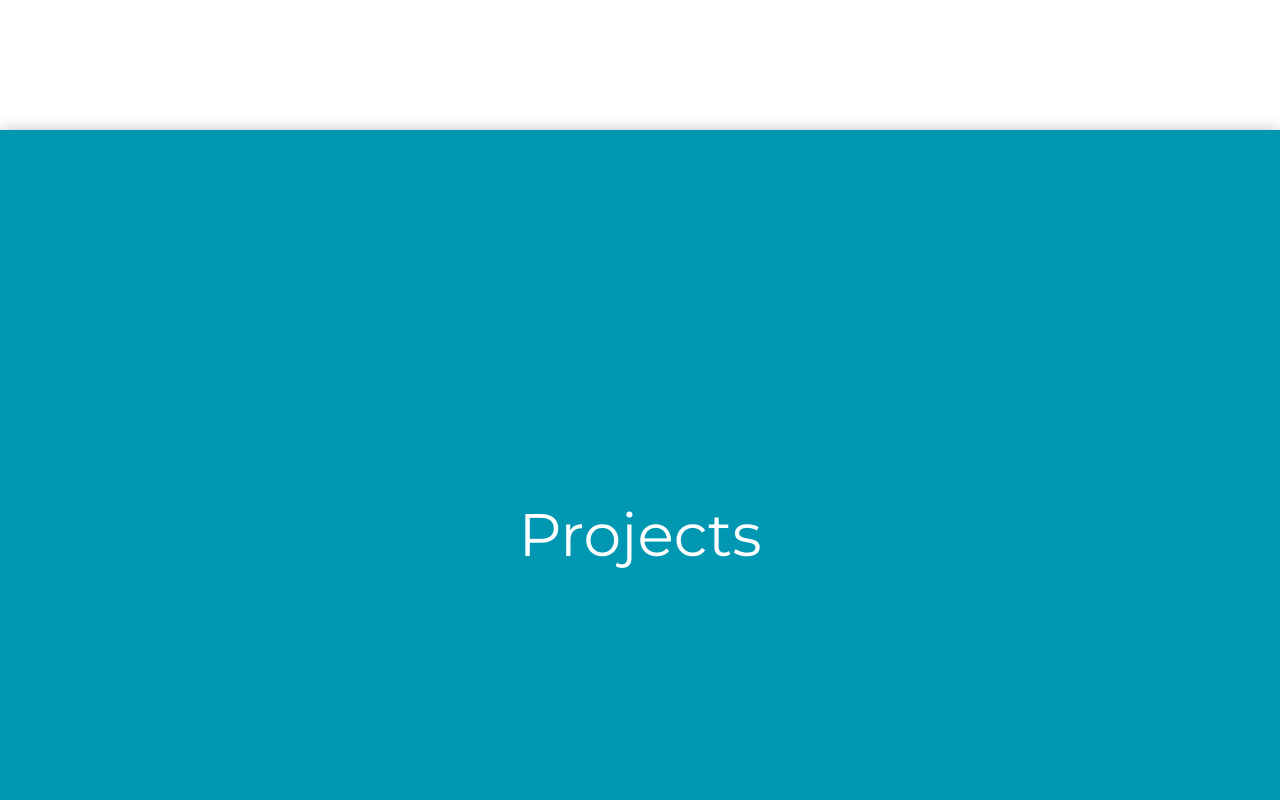
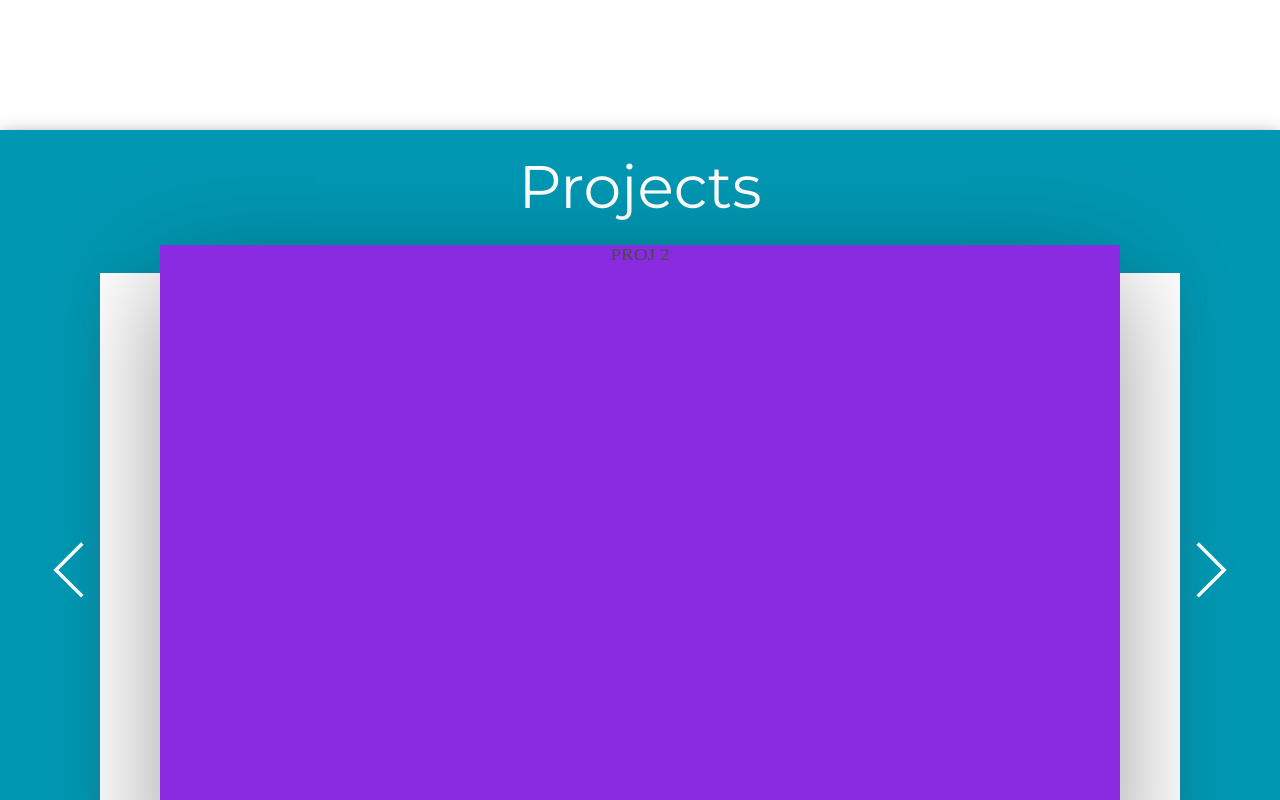
Before and after one commit to MirAdam999/Resume2.0, a Next.js app: page / in a window 1280 px wide. Shown: the part 680-1480 px from the top of the page. Built offline with nearby package versions, Linux system fonts and the light colour scheme.

Commit message:
prj section grid

```diff
--- a/src/comps/homepage_comps/navbar/navbar.css
+++ b/src/comps/homepage_comps/navbar/navbar.css
@@ -14,7 +14,7 @@
     padding-top: 5px;
     padding-bottom: 5px;
     position: sticky;
-    z-index: 1;
+    z-index: 100;
     background-color: white;
     border-radius: 30px;
     transition: transform 0.3s ease;
--- a/src/comps/homepage_comps/sections/projects/carusel/carusel.css
+++ b/src/comps/homepage_comps/sections/projects/carusel/carusel.css
@@ -0,0 +1,54 @@
+.carousel-container {
+    height: calc(101vh - 100px);
+    display: flex;
+    flex-direction: row;
+    align-items: center;
+    justify-content: space-between;
+    width: 1200px;
+
+}
+
+.carusel-inner {
+    align-self: flex-start;
+    margin-top: 50px;
+    display: grid;
+    grid-auto-flow: column;
+    width: 1080px;
+    grid-template-columns: repeat(30, 140px);
+
+}
+
+.proj-on-carusel {
+    position: relative;
+    background-color: white;
+    height: calc(101vh - 250px);
+    width: 800px;
+}
+
+#p-l {
+    z-index: 1;
+    box-shadow: rgba(100, 100, 111, 0.2) 0px 7px 29px 0px;
+}
+
+#p-r {
+    z-index: 1;
+    box-shadow: rgba(100, 100, 111, 0.2) 0px 7px 29px 0px;
+}
+
+#current {
+    z-index: 2;
+    background-color: blueviolet;
+    box-shadow: rgba(0, 0, 0, 0.4) 0px 30px 90px;
+    transform: scaleX(1.2) scaleY(1.1);
+}
+
+.carousel-btn {
+    color: white;
+    font-size: 60px;
+    transition: ease 0.3s;
+    cursor: pointer;
+}
+
+.carousel-btn:hover {
+    transform: scale(1.2);
+}
--- a/src/comps/homepage_comps/sections/projects/carusel/carusel.js
+++ b/src/comps/homepage_comps/sections/projects/carusel/carusel.js
@@ -2,39 +2,20 @@
 
 import { useState } from 'react'
 import './carusel.css'
-import { RiArrowLeftWideLine } from "react-icons/ri";
-
-const slides = [
-    { id: 1, content: 'Slide 1 Content' },
-    { id: 2, content: 'Slide 2 Content' },
-    { id: 3, content: 'Slide 3 Content' },
-]
+import { TfiAngleLeft, TfiAngleRight } from "react-icons/tfi";
 
 export default function Carousel() {
     const [current, setCurrent] = useState(0)
 
-    const handlePrev = () => {
-        setCurrent((prev) => (prev === 0 ? slides.length - 1 : prev - 1))
-    }
-
-    const handleNext = () => {
-        setCurrent((prev) => (prev === slides.length - 1 ? 0 : prev + 1))
-    }
-
     return (
         <div className="carousel-container">
-            <RiArrowLeftWideLine className="carousel-btn" id="carousel-btn-l" onClick={handlePrev} />
-            <div className="carousel-slide-wrapper">
-                {slides.map((slide, index) => (
-                    <div
-                        key={slide.id}
-                        className={`carousel-slide ${index === current ? 'active' : 'inactive'}`}
-                    >
-                        {slide.content}
-                    </div>
-                ))}
+            <div className="carousel-btn" id="carousel-btn-l"><TfiAngleLeft /></div>
+            <div className='carusel-inner'>
+                <div className='proj-on-carusel' id='p-l'>PROJ 1</div>
+                <div className='proj-on-carusel' id='current'>PROJ 2</div>
+                <div className='proj-on-carusel' id='p-r'>PROJ 3</div>
             </div>
-            <RiArrowLeftWideLine className="carousel-btn" id="carousel-btn-r" onClick={handleNext} />
+            <div className="carousel-btn" id="carousel-btn-r"><TfiAngleRight /></div>
         </div>
     )
 }
--- a/src/comps/homepage_comps/sections/projects/projects.css
+++ b/src/comps/homepage_comps/sections/projects/projects.css
@@ -3,6 +3,8 @@
     display: flex;
     align-self: center;
     flex-direction: column;
+    padding-bottom: 20px;
+    padding-top: 20px;
 }
 
 #projects #header {
--- a/src/comps/homepage_comps/sections/projects/projects.js
+++ b/src/comps/homepage_comps/sections/projects/projects.js
@@ -1,6 +1,7 @@
 
 import { wide_font } from "@/comps/fonts"
 import './projects.css'
+import Carousel from "./carusel/carusel"
 
 export default function Projects() {
 
@@ -8,7 +9,7 @@ export default function Projects() {
         <div className="section" id="projects">
             <div id='header' className={wide_font.className}>Projects</div>
             <div id="projects-carusel">
-
+                <Carousel />
             </div>
         </div>
     )
```
